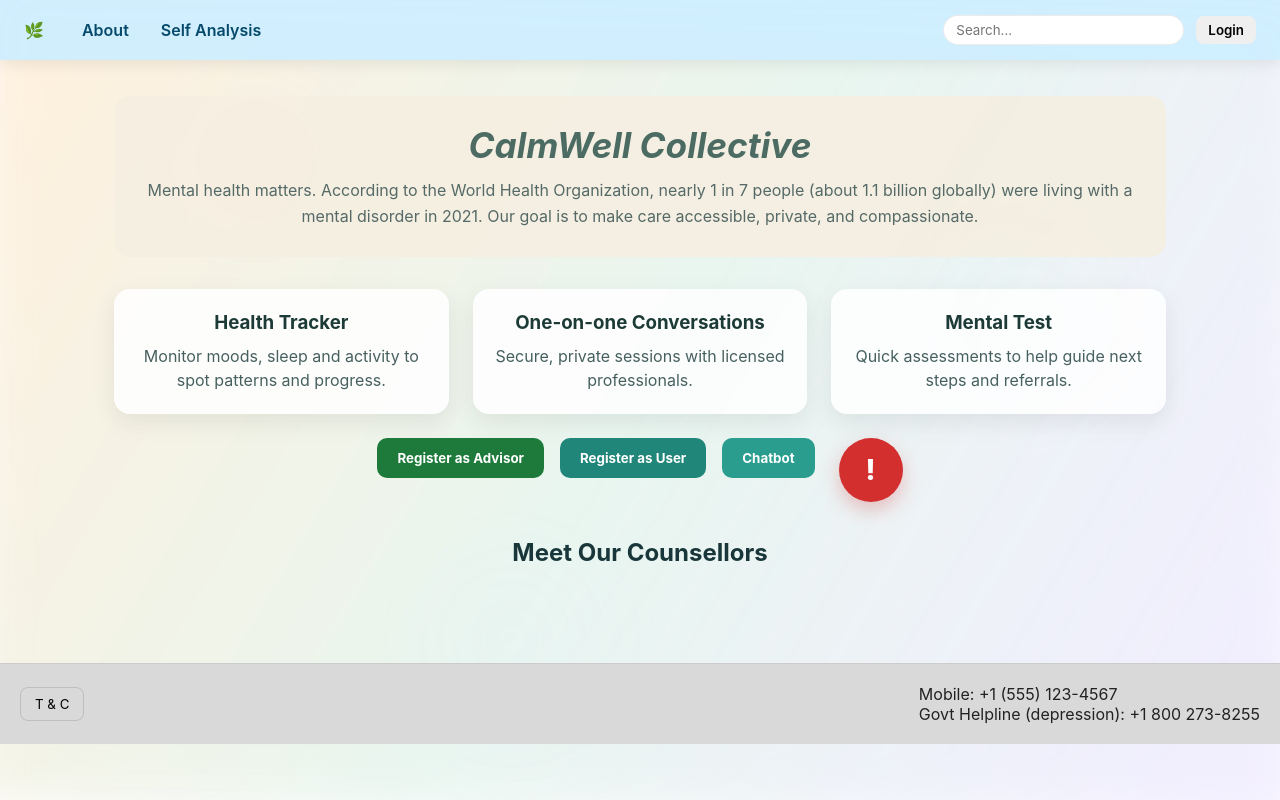
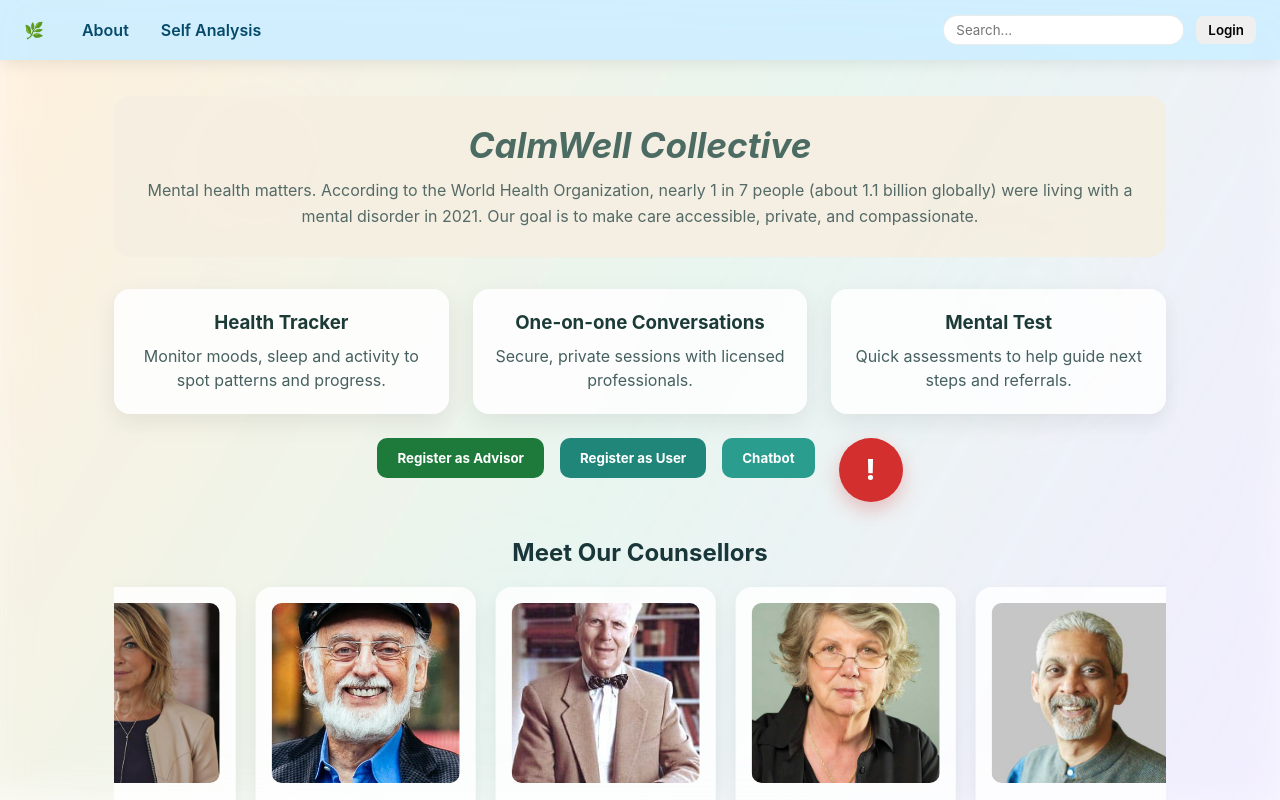
Before and after one commit to i-m-rajgupta/demo4, a website: page frontend/index.html in a window 1280 px wide. Drawn offline with Linux system fonts and the light colour scheme.

Commit message:
Added slides

```diff
--- a/frontend/index.html
+++ b/frontend/index.html
@@ -92,6 +92,12 @@
     <div class="counsellors">
       <h2>Meet Our Counsellors</h2>
       <div class="slider">
+         <div class="slide">
+           <img src="img1.jpg" alt="Counsellor 1">
+           <h4>Dr. Jane Doe</h4>
+           <div class="qual">Psychologist</div>
+          </div>
+          <div class="slide"> <img src="img2.jpg" alt="Counsellor 2"> <h4>Mr. John Smith</h4> <div class="qual">Therapist</div> </div> <div class="slide"> <img src="img3.jpg" alt="Counsellor 3"> <h4>Dr. Emily Stone</h4> <div class="qual">Clinical Psychologist</div> </div> <div class="slide"> <img src="img4.jpg" alt="Counsellor 4"> <h4>Ms. Sarah Lee</h4> <div class="qual">Youth Counselor</div> </div> <div class="slide"> <img src="img5.jpg" alt="Counsellor 5"> <h4>Mr. Rahul Verma</h4> <div class="qual">Mental Health Coach</div>
         <!-- slides here -->
       </div>
     </div>
```
